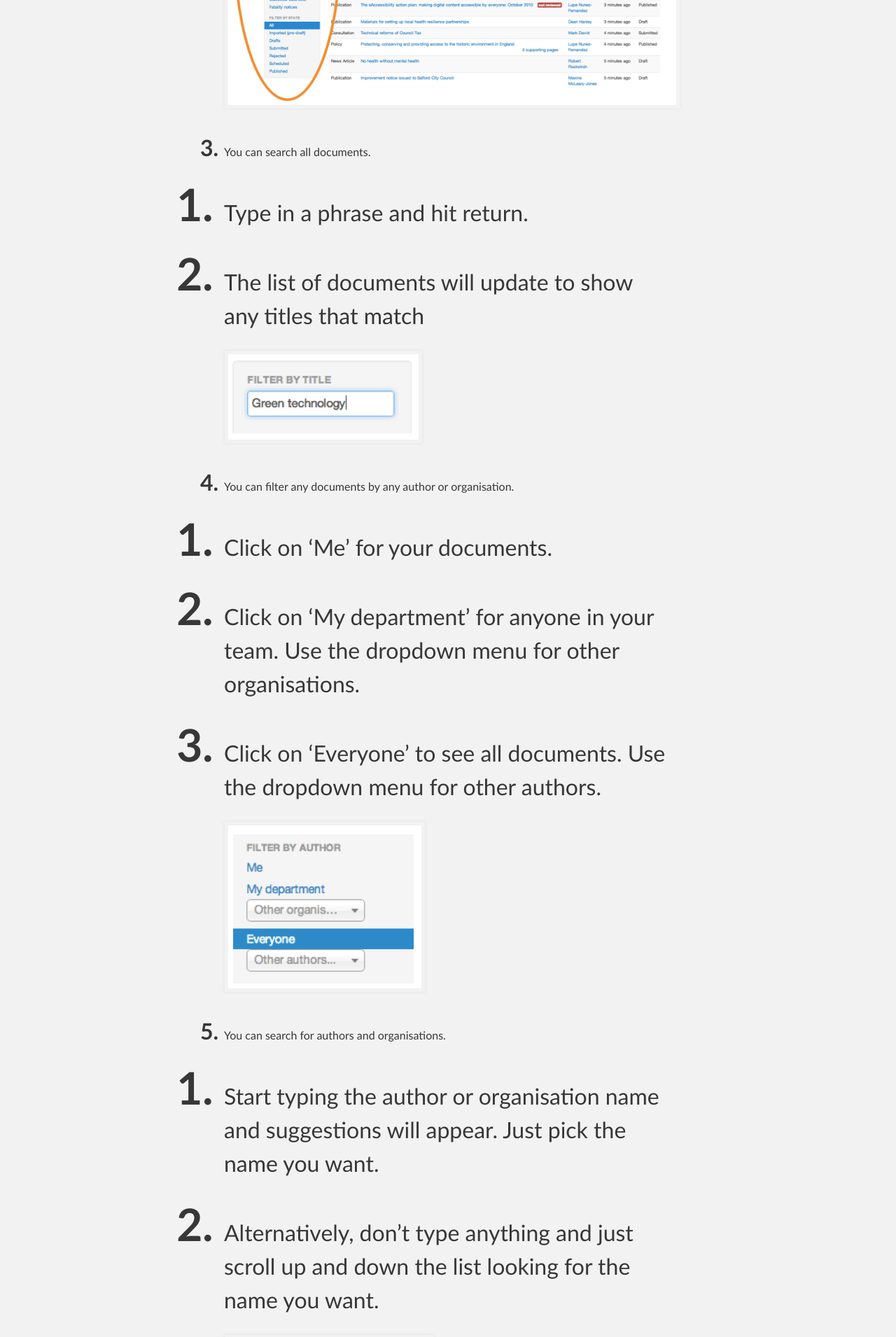
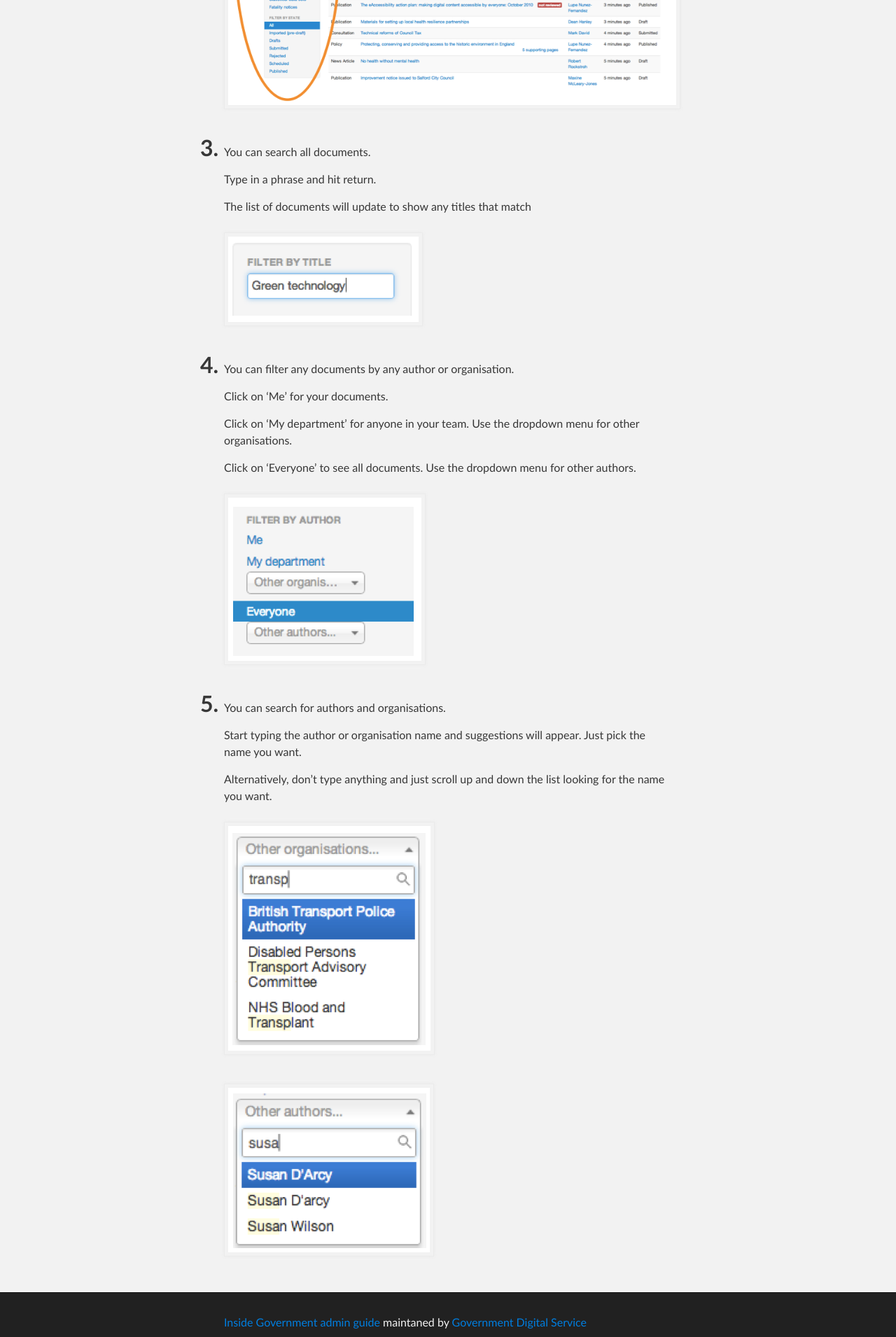
Before and after one commit to alphagov/inside-government-admin-guide, a Jekyll site: the page built from first-steps/start-screen.md, in a window 1280 px wide. Shown: the part 1351-3261 px from the top of the page at 70% size. Built offline with Jekyll 4.4.1, drawn with Linux system fonts in a browser that asks for light colours.

Commit message:
Removing bullets as they didn't work

```diff
--- a/first-steps/start-screen.md
+++ b/first-steps/start-screen.md
@@ -15,27 +15,27 @@ title: Inside Government Admin Guide - Start screen
 
 3. You can search all documents.
 
-   * Type in a phrase and hit return.
+   Type in a phrase and hit return.
 
-   * The list of documents will update to show any titles that match
+   The list of documents will update to show any titles that match
 
    ![Start screen 3](start-screen-3.png)
 
 4. You can filter any documents by any author or organisation.
 
-   * Click on 'Me' for your documents.
+   Click on 'Me' for your documents.
 
-   * Click on 'My department' for anyone in your team. Use the dropdown menu for other organisations.
+   Click on 'My department' for anyone in your team. Use the dropdown menu for other organisations.
 
-   * Click on 'Everyone' to see all documents. Use the dropdown menu for other authors.
+   Click on 'Everyone' to see all documents. Use the dropdown menu for other authors.
 
    ![Start screen 4](start-screen-4.png)
 
 5. You can search for authors and organisations.
 
-   * Start typing the author or organisation name and suggestions will appear. Just pick the name you want.
+   Start typing the author or organisation name and suggestions will appear. Just pick the name you want.
 
-   * Alternatively, don't type anything and just scroll up and down the list looking for the name you want.
+   Alternatively, don't type anything and just scroll up and down the list looking for the name you want.
 
    ![Start screen 5](start-screen-5.png)
 
```
